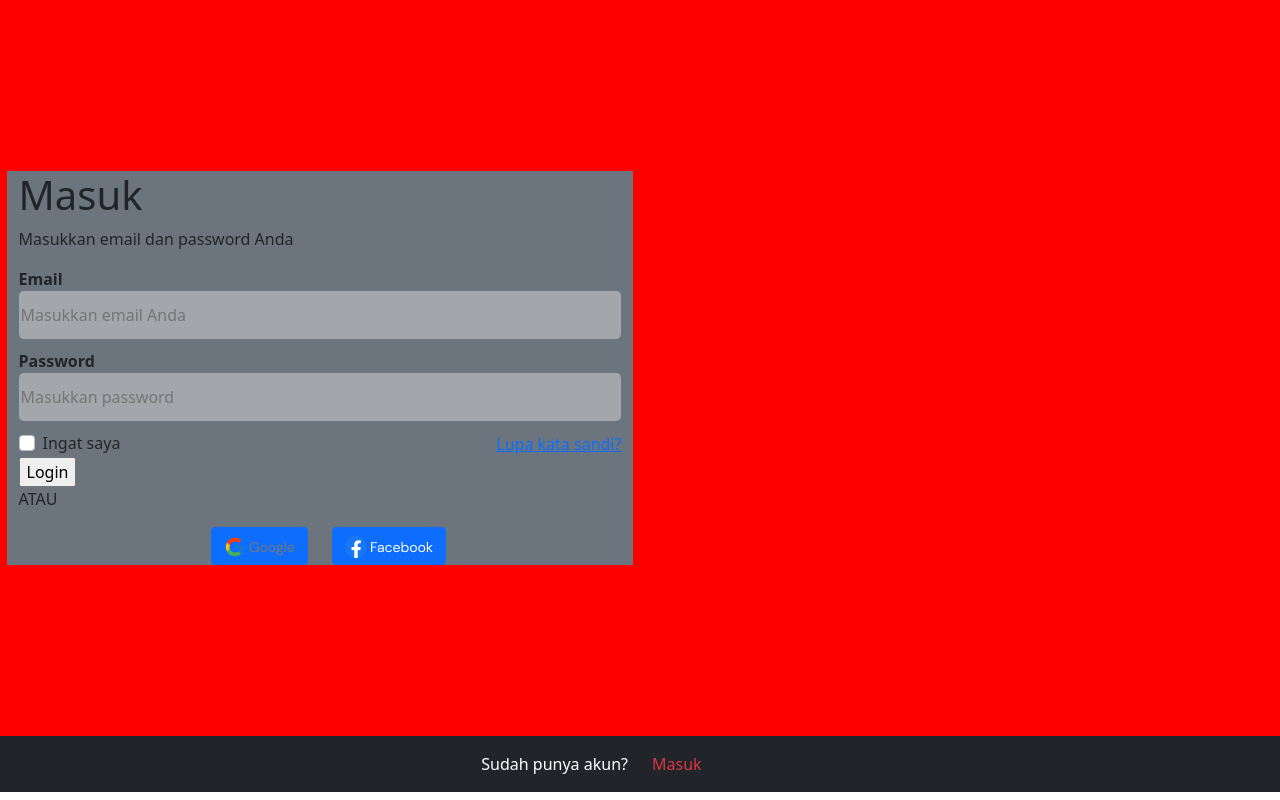
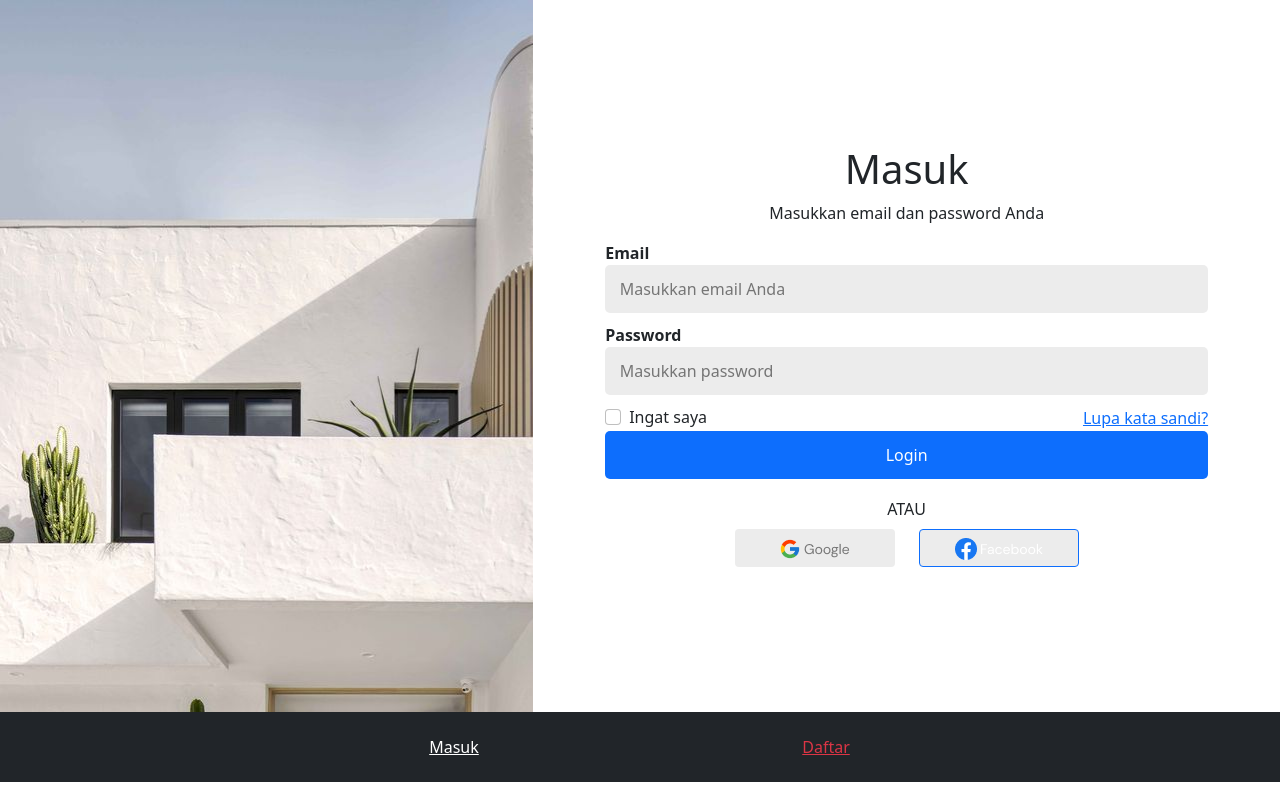
Before and after one commit to AndoNando15/Hackaton1_kelompok15, a PHP site: page / in a window 1280 px wide. Run offline with PHP 8.4, Linux system fonts and the light colour scheme.

Commit message:
update-belum-fix

```diff
--- a/index.php
+++ b/index.php
@@ -11,21 +11,27 @@
         integrity="sha384-MrcW6ZMFYlzcLA8Nl+NtUVF0sA7MsXsP1UyJoMp4YLEuNSfAP+JcXn/tWtIaxVXM" crossorigin="anonymous">
     </script>
     <style>
-    .col-6-left,
-    .col-6-right {
-        background-color: red;
+    * {}
+
+    .col-5-left {
+        background-image: url(assets/background/background-login-register.jpeg);
+        background-repeat: no-repeat;
+        background-size: auto;
+    }
+
+    .col-5-left,
+    .col-7-right {
+        background-color: white;
         display: flex;
         align-items: center;
         justify-content: center;
-        height: 92vh;
+        height: 89vh;
     }
 
     .row {
-
         display: flex;
         align-items: center;
         justify-content: center;
-
     }
 
     .row .col-sm-3 {
@@ -35,12 +41,24 @@
     #email,
     #password,
     #nama-lengkap,
-    #no-handphone {
+    #no-handphone,
+    #btnToDaftar,
+    #btnMasuk {
         width: 100%;
         height: 6vh;
         margin-bottom: 10px;
         border-radius: 5px;
         border: none;
+        background-color: rgba(217, 217, 217, 0.5);
+    }
+
+    #btnMasuk:hover {
+        background-color: navy;
+    }
+
+    .btnGoogle,
+    .btnFacebook {
+        width: 20vh;
         background-color: rgba(217, 217, 217, 0.5);
     }
     </style>
@@ -49,54 +67,45 @@
 <body>
     <div class="container-fluid">
         <div class="row">
-            <div class="col-6 col-6-left">
+            <div class="col-lg-5 col-12 col-5-left"></div>
+            <div class="col-lg-7 col-12 col-7-right">
                 <form action="login-register-page.php" method="post">
-
-                    <div class="row bg-primary">
-                        <div class="col-sm-12 bg-secondary" id="hideLogin">
-                            <h1>Masuk</h1>
-                            <p>Masukkan email dan password Anda</p>
+                    <div class="row">
+                        <div class="col-sm-12" id="hideLogin">
+                            <div class="text-center">
+                                <h1>Masuk</h1>
+                                <p>Masukkan email dan password Anda</p>
+                            </div>
                             <label for="email"><b>Email </b></label>
-                            <input id="email" type="email" name="email" placeholder="Masukkan email Anda" required>
-
+                            <input id="email" type="email" name="email" placeholder="   Masukkan email Anda" required>
                             <label for="password"><b>Password </b></label>
-                            <input id="password" type="password" name="password" placeholder="Masukkan password"
+                            <input id="password" type="password" name="password" placeholder="   Masukkan password"
                                 required>
                             <div class="row">
-                                <div class="col-6 text-start">
+                                <div class="col-6">
                                     <div class="form-check">
                                         <input class="form-check-input" type="checkbox" value="" id="defaultCheck1">
-
                                         Ingat saya
-
                                     </div>
                                 </div>
                                 <div class="col-6 text-end text-danger"><a href="#">Lupa kata sandi?</a></div>
                             </div>
-                            <input id="btnToDaftar" type="submit" name="create" value="Login">
-                            <p>ATAU</p>
+                            <input id="btnMasuk" class="bg-primary text-white" type="submit" name="create"
+                                value="Login">
+                            <div class="text-center mt-2 mb-2">ATAU</div>
                             <div class="row justify-content-center">
-                                <div class="col-4 text-end"> <button class="btn btn-primary" type="button">
-
+                                <div class="col-4 text-end"> <button class="btn btnGoogle" type="button">
                                         <img src="assets/icon/icon-google.png" alt="Google"></button>
-
                                 </div>
-                                <div class="col-4 text-start"> <button class="btn btn-primary" type="button">
+                                <div class="col-4 text-start"> <button class="btn btn-primary btnFacebook"
+                                        type="button">
                                         <img src="assets/icon/icon-facebook.png" alt="Facebook"></button>
                                 </div>
                             </div>
-
                         </div>
                     </div>
-
-
-
-                </form>
-            </div>
-            <div class="col-6 col-6-left">
-                <form action="login-register-page.php" method="post">
-                    <div class="row bg-primary" id="hideDaftar">
-                        <div class="col-sm-12 bg-secondary">
+                    <div class="row d-none" id="hideDaftar">
+                        <div class="col-sm-12">
                             <h1>Daftar Akun</h1>
                             <p>Masukkan data dengan benar untuk mendaftar</p>
                             <label class="text-start" for="nama-lengkap"><b>Nama Lengkap </b></label>
@@ -115,26 +124,19 @@
                             <input id="password" type="password" name="konfirmasi-password"
                                 placeholder="   Konfirmasi password Anda" required><br>
                             <div class="row">
-
-                            </div>
-                            <div class="row">
-                                <div class="col-6 text-start">
+                                <div class="col-6">
                                     <div class="form-check">
                                         <input class="form-check-input" type="checkbox" value="" id="defaultCheck1">
-
                                         Ingat saya
-
                                     </div>
                                 </div>
                                 <div class="col-6 text-end text-danger"><a href="#">Lupa kata sandi?</a></div>
                             </div>
                             <input id="btnToMasuk" type="submit" name="create" value="Login">
-                            <p>ATAU</p>
+                            <div class="text-center mt-5 mb-2">ATAU</div>
                             <div class="row justify-content-center">
                                 <div class="col-4 text-end"> <button class="btn btn-primary" type="button">
-
                                         <img src="assets/icon/icon-google.png" alt="Google"></button>
-
                                 </div>
                                 <div class="col-4 text-start"> <button class="btn btn-primary" type="button">
                                         <img src="assets/icon/icon-facebook.png" alt="Facebook"></button>
@@ -142,31 +144,31 @@
                             </div>
                         </div>
                     </div>
-
+                </form>
             </div>
         </div>
-
     </div>
-    <footer class="bg-dark text-center text-white py-3">
-        <div class="container">
-            <div class="row">
+    <div class="row">
+        <footer class="bg-dark text-center text-white py-3 w-100">
+            <div class="container">
                 <div class="row justify-content-center">
-                    <div class="col-4 text-end">
-                        Sudah punya akun?
+                    <div class="col-4 text-center">
+                        <button id="btnnMasuk" class="btn btn-link text-white" type="button">Masuk</button>
                     </div>
-                    <div class="col-4 text-start text-danger">
-                        Masuk
+                    <div class="col-4 text-center text-danger">
+                        <button id="btnnDaftar" class="btn btn-link text-danger" type="button">Daftar</button>
                     </div>
                 </div>
             </div>
-        </div>
-    </footer>
+        </footer>
+    </div>
+
     <script>
     var daftar = document.getElementById('hideDaftar')
     var login = document.getElementById('hideLogin')
-    var toMasuk = document.getElementById('btnToMasuk')
-    var toDaftar = document.getElementById('btnToDaftar')
-    daftar.classList.add('d-none');
+    var toMasuk = document.getElementById('btnnMasuk')
+    var toDaftar = document.getElementById('btnnDaftar')
+
 
     // Tambahkan event listener untuk tombol 2
     toDaftar.addEventListener('click', function() {
```
